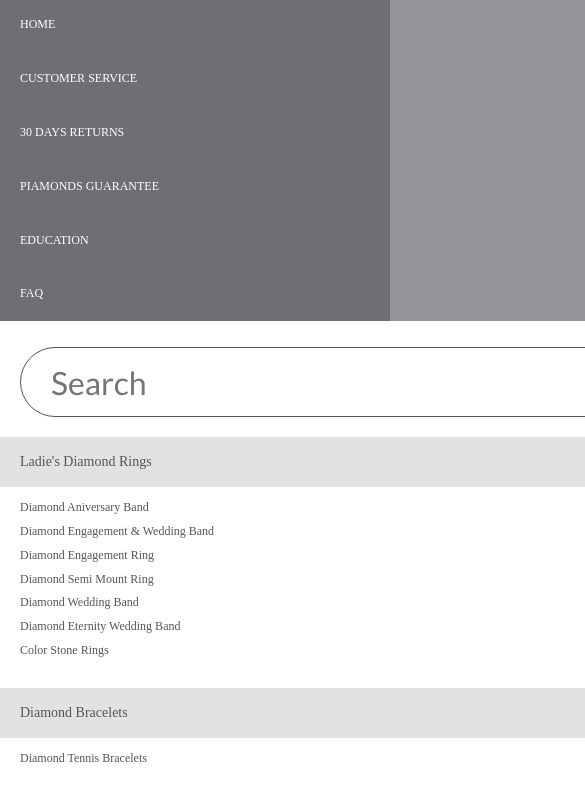
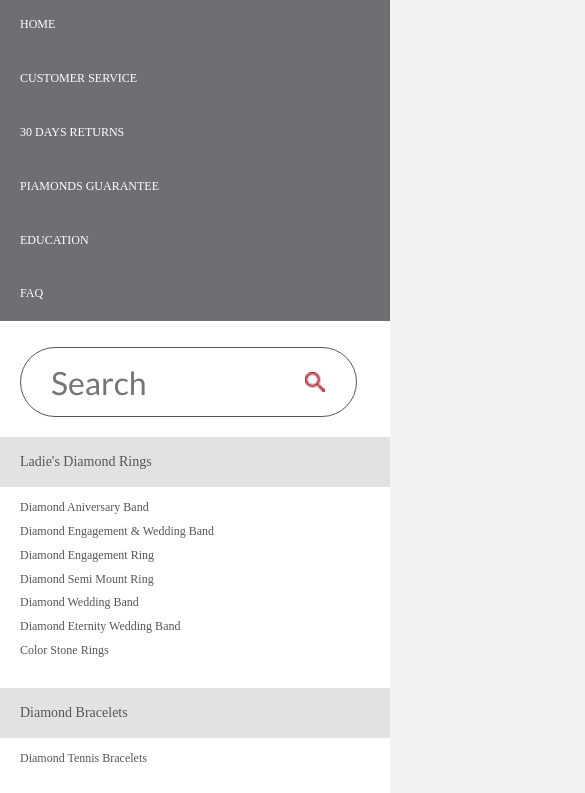
Before and after one commit to Denis179210/Classes, a plain HTML site: page Denis_Bochar_test_task/index.html in a window 390 px wide. Shown: the part 68-861 px from the top of the page, 585 px wide, since content can reach past the window. Drawn offline with Linux system fonts and the light colour scheme; a script that the page names is missing.

```diff
--- a/Denis_Bochar_test_task/css/main.css
+++ b/Denis_Bochar_test_task/css/main.css
@@ -8,7 +8,7 @@
       min-width: 768px; } }
   @media screen and (max-width: 768px) {
     .body {
-      // min-width: 480px; }
+      min-width: 320px; }
   }
   .body_insert {
     box-sizing: border-box;
```
